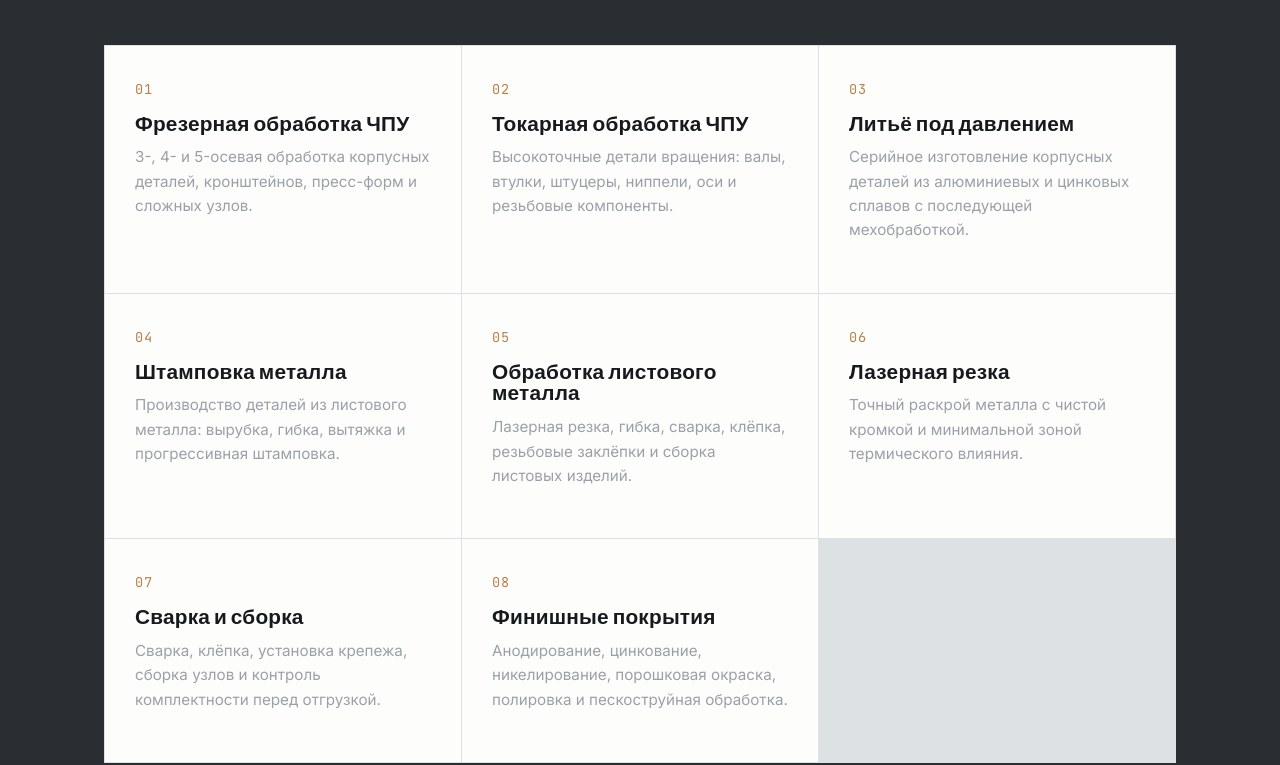
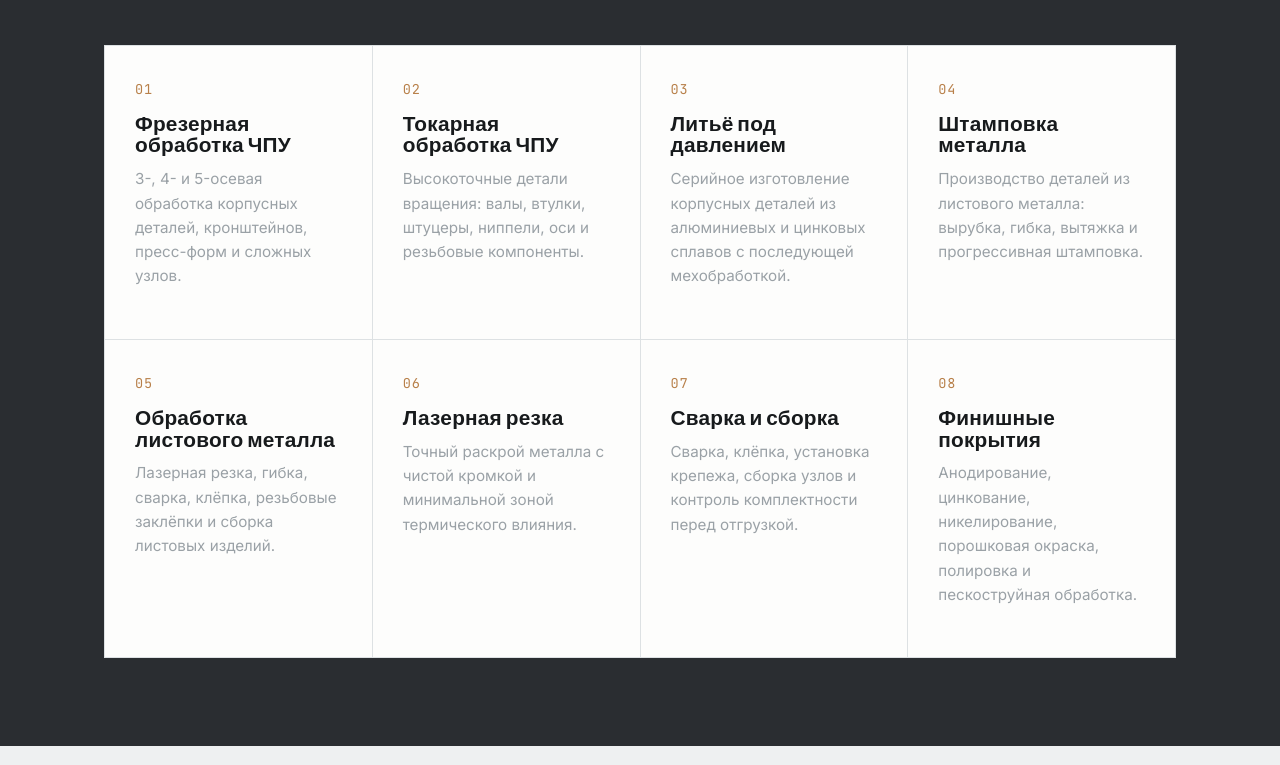
Before and after one commit to flotsnab74/site-6, a plain HTML site: page index.html in a window 1280 px wide. Shown: the part 1557-2322 px from the top of the page. Drawn offline with Linux system fonts and the light colour scheme.

Commit message:
Site-6 step 2: fix 8-card technology grid to 4 columns (was uneven 3-column layout), add hover animation (lift + copper accent line + glowing number) to all card components site-wide

```diff
--- a/index.html
+++ b/index.html
@@ -109,7 +109,7 @@
       </div>
       <a href="capabilities.html" class="btn btn-ghost">Все технологии →</a>
     </div>
-    <div class="card-grid">
+    <div class="card-grid card-grid-4">
       <div class="card num-card"><span class="num">01</span><h3>Фрезерная обработка ЧПУ</h3><p>3-, 4- и 5-осевая обработка корпусных деталей, кронштейнов, пресс-форм и сложных узлов.</p></div>
       <div class="card num-card"><span class="num">02</span><h3>Токарная обработка ЧПУ</h3><p>Высокоточные детали вращения: валы, втулки, штуцеры, ниппели, оси и резьбовые компоненты.</p></div>
       <div class="card num-card"><span class="num">03</span><h3>Литьё под давлением</h3><p>Серийное изготовление корпусных деталей из алюминиевых и цинковых сплавов с последующей мехобработкой.</p></div>
--- a/styles.css
+++ b/styles.css
@@ -286,9 +286,28 @@ p { line-height: 1.6; margin: 0; }
 .card {
   background: var(--white);
   padding: 34px 30px;
-  transition: background 0.15s ease;
+  position: relative;
+  overflow: hidden;
+  transition: background 0.15s ease, transform 0.25s ease, box-shadow 0.25s ease;
 }
-.card:hover { background: var(--steel-100); }
+.card::before {
+  content: "";
+  position: absolute;
+  top: 0; left: 0;
+  width: 0%;
+  height: 3px;
+  background: var(--copper-500);
+  transition: width 0.3s ease;
+}
+.card:hover {
+  background: var(--steel-100);
+  transform: translateY(-4px);
+  box-shadow: 0 14px 28px rgba(23,26,28,0.14);
+  z-index: 2;
+}
+.card:hover::before { width: 100%; }
+.num-card .num { transition: text-shadow 0.25s ease; }
+.num-card:hover .num { text-shadow: 0 0 14px rgba(184,128,74,0.5); }
 .card .icon { color: var(--copper-500); margin-bottom: 20px; }
 .card h3 { font-size: 1.3rem; margin-bottom: 12px; color: var(--ink-900); }
 .card-photo{ width:100%; height:140px; object-fit:cover; border-radius:3px; margin-bottom:16px; display:block; }
```
